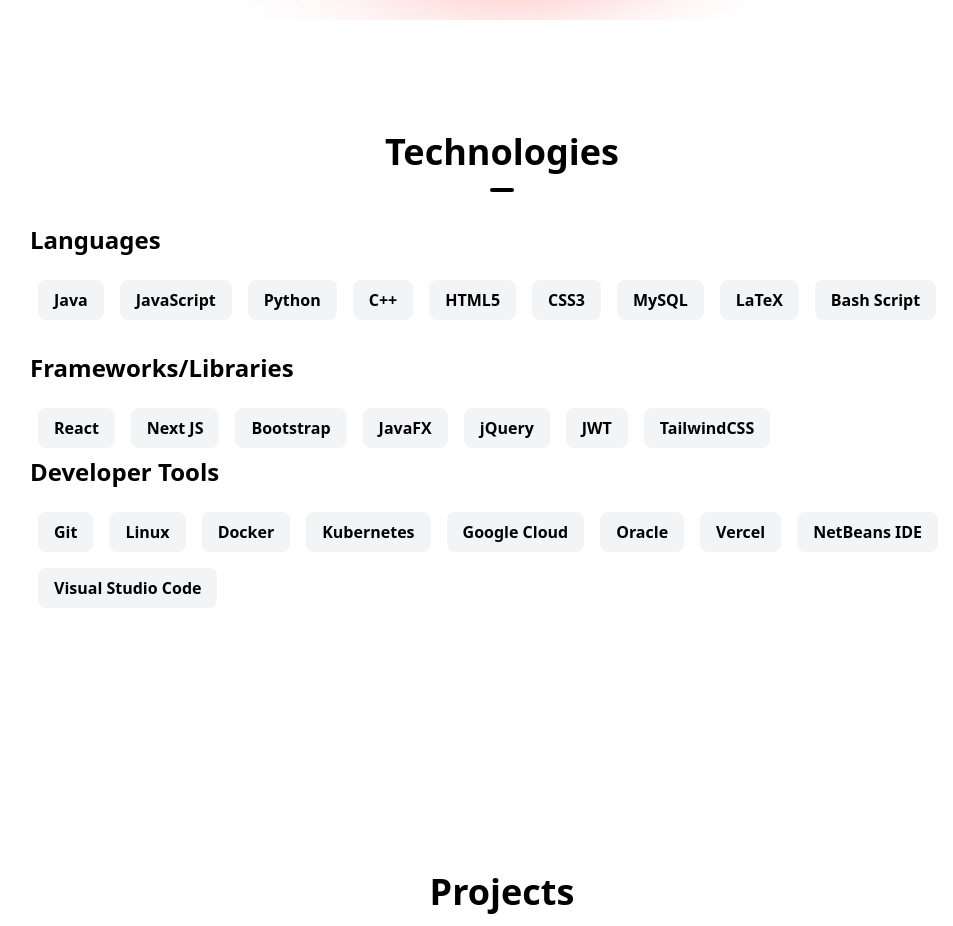
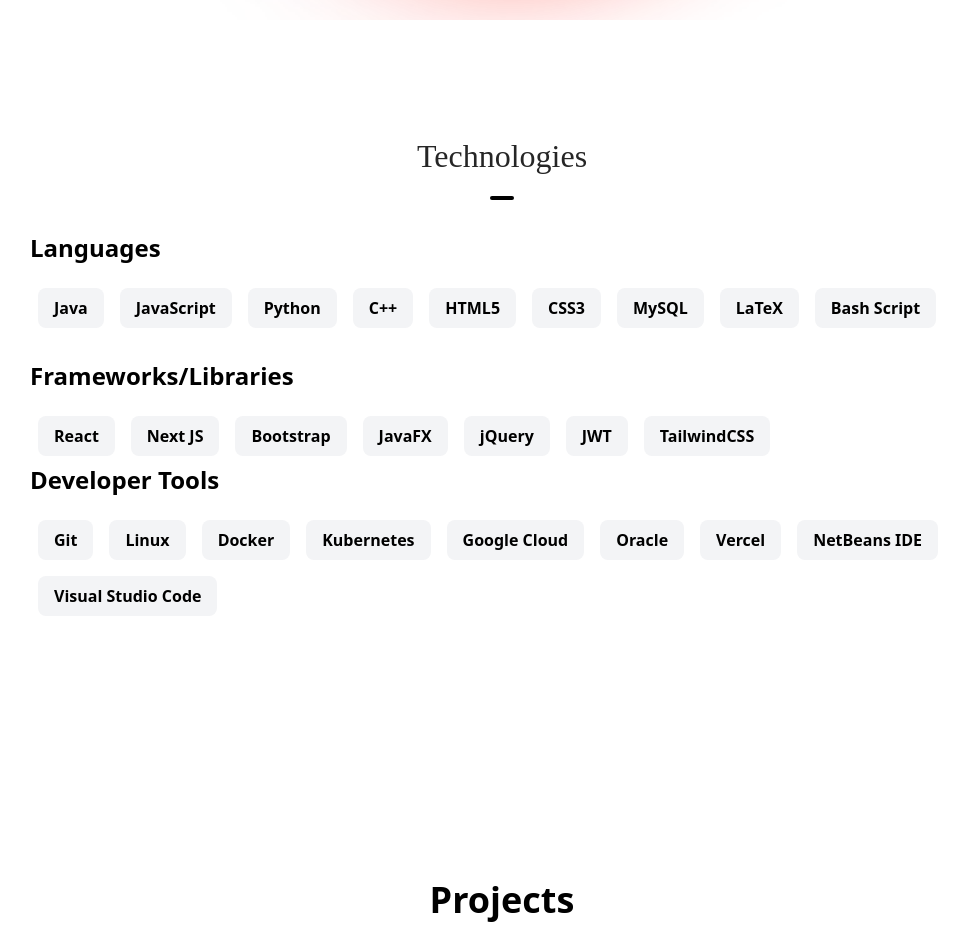
Before and after one commit to 55-LM/portfolio-website, a Next.js app: page / in a window 1280 px wide. Shown: the part 780-1706 px from the top of the page, without its empty margins (138-1091 px from the left). Built offline with nearby package versions, Linux system fonts and the light colour scheme.

Commit message:
Update AboutSection.tsx

```diff
--- a/components/AboutSection.tsx
+++ b/components/AboutSection.tsx
@@ -1,4 +1,4 @@
-import React from "react"
+import React from "react";
 
 const skills = [
   {
@@ -23,15 +23,18 @@
       "Visual Studio Code",
     ],
   },
-]
+];
 
 const TechnologiesSection = () => {
   return (
     <section id="technologies">
       <div className="my-12 pb-12 md:pt-16 md:pb-48">
-        <h1 className="text-center font-bold text-4xl">
+        <h1
+          style={{ fontFamily: "EditorialNew", fontSize: "2rem" }}
+          className="text-center text-neutral-800"
+        >
           Technologies
-          <hr className="w-6 h-1 mx-auto my-4 bg-black dark:bg-gray-300 border-0 rounded"></hr>
+          <hr className="w-6 h-1 mx-auto my-4 bg-black border-0 rounded" />
         </h1>
 
         <div className="flex flex-col space-y-10 md:space-y-0 md:p-4">
@@ -42,7 +45,7 @@
                 {skill.items.map((item, idx) => (
                   <p
                     key={idx}
-                    className="bg-gray-100 dark:bg-gray-800 px-4 py-2 m-2 text-black dark:text-gray-300 rounded-lg font-semibold"
+                    className="bg-gray-100 px-4 py-2 m-2 text-black rounded-lg font-semibold"
                   >
                     {item}
                   </p>
@@ -53,7 +56,7 @@
         </div>
       </div>
     </section>
-  )
-}
+  );
+};
 
-export default TechnologiesSection
+export default TechnologiesSection;
```
